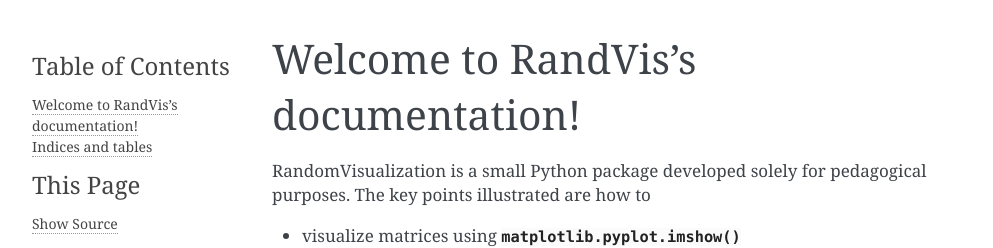
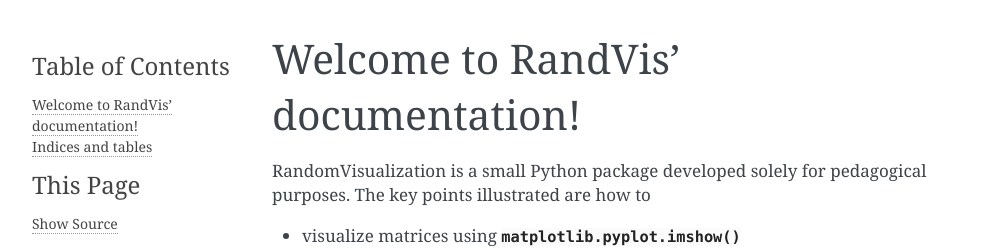
Before and after one commit to merstad/inf200-advanced-programming, a Sphinx documentation site: the page built from january_block/examples/randvis_project/docs/index.rst, in a window 1280 px wide. Shown: the top 248 px of the page, without its empty margins (148-1141 px from the left). Built offline with Sphinx 7.4.7, drawn with Linux system fonts in a browser that asks for light colours.

Commit message:
Fixed minor typo

```diff
--- a/january_block/examples/randvis_project/docs/index.rst
+++ b/january_block/examples/randvis_project/docs/index.rst
@@ -3,8 +3,8 @@
    You can adapt this file completely to your liking, but it should at least
    contain the root `toctree` directive.
 
-Welcome to RandVis's documentation!
-===================================
+Welcome to RandVis' documentation!
+==================================
 
 RandomVisualization is a small Python package developed solely for pedagogical purposes.
 The key points illustrated are how to
```
